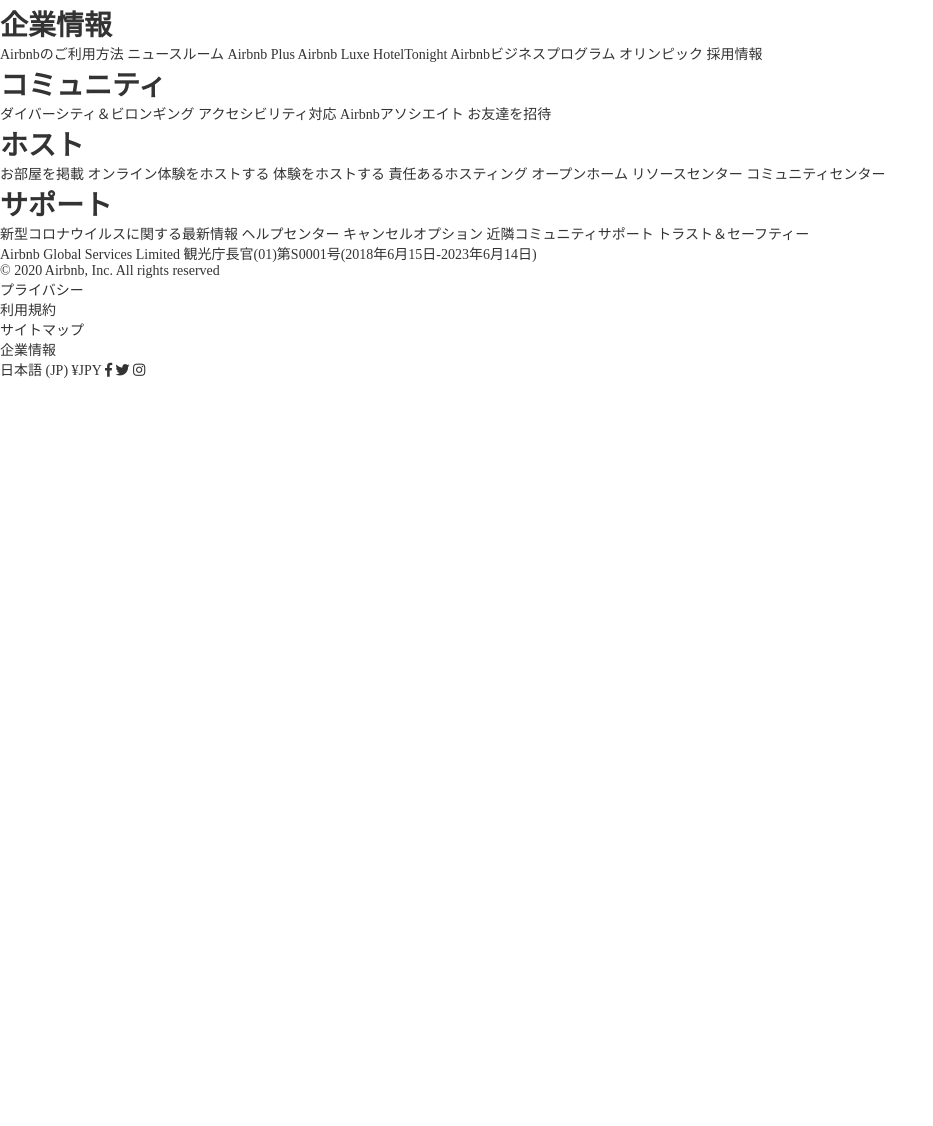
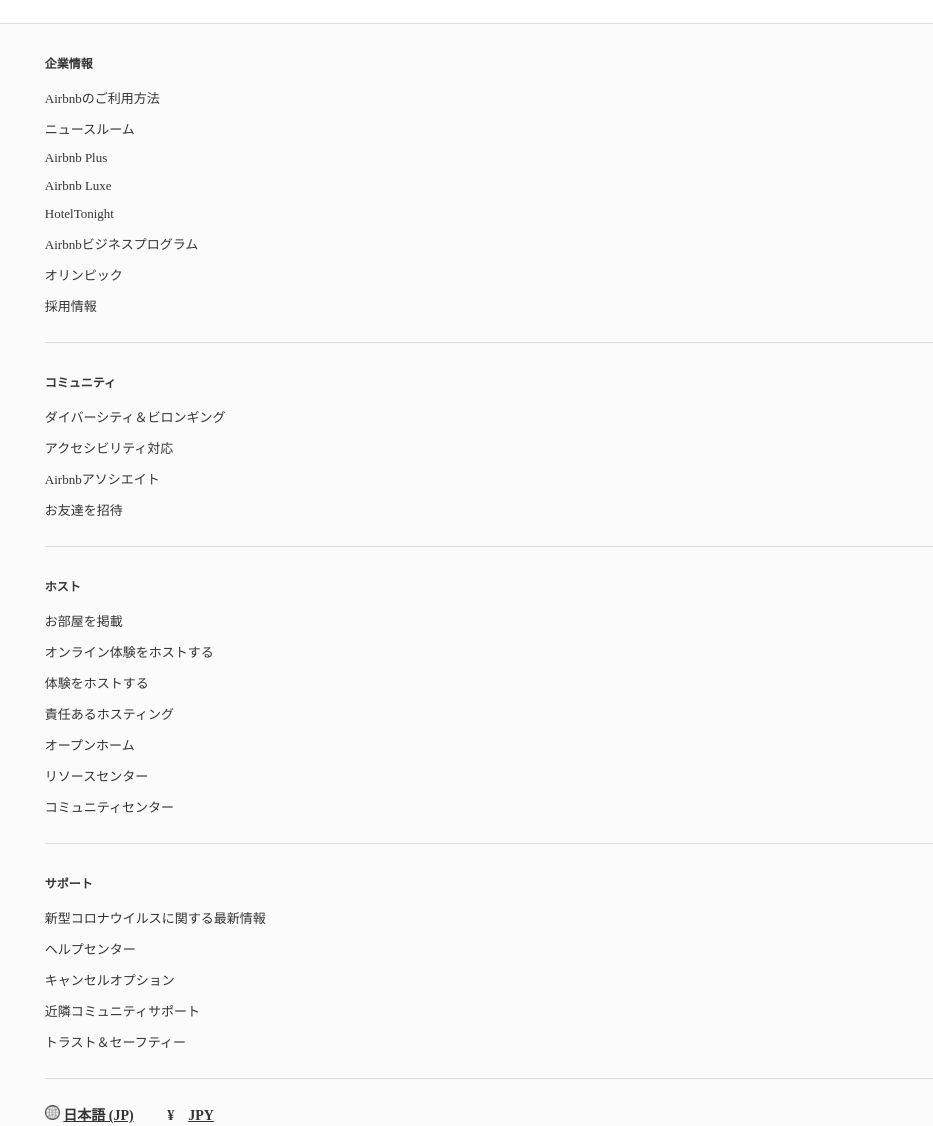
Before and after one commit to B0elena/Airbnb, a plain HTML site: page index.html in a window 1280 px wide. Shown: the part 8929-10055 px from the top of the page, without its empty margins (0-933 px from the left). Before the commit the page ends 9308 px from the top, so only its background shows below. Drawn offline with Linux system fonts and the light colour scheme.

Commit message:
CSS記述

```diff
--- a/index.html
+++ b/index.html
@@ -228,69 +228,80 @@
   </main>
   <footer>
     <!-- リンク -->
-    <div>
-      <div>
+    <div class="footer-info-a">
+      <nav class="company-info">
         <h1>企業情報</h1>
-        <a href="#">Airbnbのご利用方法</a>
-        <a href="#">ニュースルーム</a>
-        <a href="#">Airbnb Plus</a>
-        <a href="#">Airbnb Luxe</a>
-        <a href="#">HotelTonight</a>
-        <a href="#">Airbnbビジネスプログラム</a>
-        <a href="#">オリンピック</a>
-        <a href="#">採用情報</a>
-      </div>
-      <div>
+        <ul>
+          <li><a href="#">Airbnbのご利用方法</a></li>
+          <li><a href="#">ニュースルーム</a></li>
+          <li><a href="#">Airbnb Plus</a></li>
+          <li><a href="#">Airbnb Luxe</a></li>
+          <li><a href="#">HotelTonight</a></li>
+          <li><a href="#">Airbnbビジネスプログラム</a></li>
+          <li><a href="#">オリンピック</a></li>
+          <li><a href="#">採用情報</a></li>
+        </ul>
+      </nav>
+      <nav class="community-info">
         <h1>コミュニティ</h1>
-        <a href="#">ダイバーシティ＆ビロンギング</a>
-        <a href="#">アクセシビリティ対応</a>
-        <a href="#">Airbnbアソシエイト</a>
-        <a href="#">お友達を招待</a>
-      </div>
-      <div>
+        <ul>
+          <li><a href="#">ダイバーシティ＆ビロンギング</a></li>
+          <li><a href="#">アクセシビリティ対応</a></li>
+          <li><a href="#">Airbnbアソシエイト</a></li>
+          <li><a href="#">お友達を招待</a></li>
+        </ul>
+      </nav>
+      <nav class="host-info">
         <h1>ホスト</h1>
-        <a href="#">お部屋を掲載</a>
-        <a href="#">オンライン体験をホストする</a>
-        <a href="#">体験をホストする</a>
-        <a href="#">責任あるホスティング</a>
-        <a href="#">オープンホーム</a>
-        <a href="#">リソースセンター</a>
-        <a href="#">コミュニティセンター</a>
-      </div>
-      <div>
+        <ul>
+          <li><a href="#">お部屋を掲載</a></li>
+          <li><a href="#">オンライン体験をホストする</a></li>
+          <li><a href="#">体験をホストする</a></li>
+          <li><a href="#">責任あるホスティング</a></li>
+          <li><a href="#">オープンホーム</a></li>
+          <li><a href="#">リソースセンター</a></li>
+          <li><a href="#">コミュニティセンター</a></li>
+        </ul>
+      </nav>
+      <nav class="support-info">
         <h1>サポート</h1>
-        <a href="#">新型コロナウイルスに関する最新情報</a>
-        <a href="#">ヘルプセンター</a>
-        <a href="#">キャンセルオプション</a>
-        <a href="#">近隣コミュニティサポート</a>
-        <a href="#">トラスト＆セーフティー</a>
-      </div>
+        <ul>
+          <li><a href="#">新型コロナウイルスに関する最新情報</a></li>
+          <li><a href="#">ヘルプセンター</a></li>
+          <li><a href="#">キャンセルオプション</a></li>
+          <li><a href="#">近隣コミュニティサポート</a></li>
+          <li><a href="#">トラスト＆セーフティー</a></li>
+        </ul>
+      </nav>
     </div>
     <!-- リンク -->
     <!-- コピーライトなど -->
-    <div>
-      <div>
+    <div class="footer-info-b">
+      <div class="jp">
+        <img src="img/a-image13.png" alt="" width="15px" height="15px">
+        <a href="#"><span>日本語 (JP)</span></a>
+        <a href="#">¥　<span>JPY</span></a>
+      </div>
+      <div class="agsl">
         <a href="#">
-          <div>Airbnb Global Services Limited
-          観光庁長官(01)第S0001号(2018年6月15日-2023年6月14日)</div>
+          <div>Airbnb Global Services Limited</div>
+          <div>観光庁長官(01)第S0001号(2018年6月15日-2023年6月14日)</div>
         </a>
       </div>
-      <div>
+      <div class="copyright">
         <p>© 2020 Airbnb, Inc. All rights reserved</p>
         <ul>
           <li><a href="#">プライバシー</a></li>
-          <li><a href="#">利用規約</a></li>
-          <li><a href="#">サイトマップ</a></li>
-          <li><a href="#">企業情報</a></li>
+          <li>・<a href="#">利用規約</a></li>
+          <li>・<a href="#">サイトマップ</a></li>
+          <li>・<a href="#">企業情報</a></li>
         </ul>
       </div>
     </div>
     <div>
-      <a href="#">日本語 (JP)</a>
-      <a href="#">¥JPY</a>
-      <a href="#"><i class="fab fa-facebook-f"></i></a>
-      <a href="#"><i class="fab fa-twitter"></i></a>
-      <a href="#"><i class="fab fa-instagram"></i></a>
+      <!-- <a href="#"><i class="fab fa-facebook-f"></i></a> -->
+      <!-- <a href="#"><i class="fab fa-twitter"></i></a> -->
+      <!-- <a href="#"><i class="fab fa-instagram"></i></a> -->
     </div>
     <!-- コピーライトなど -->
   </footer>
--- a/stylesheet/index.css
+++ b/stylesheet/index.css
@@ -352,10 +352,6 @@ button {
   border-bottom: 1px solid #eee;
 }
 
-.question-b {
-
-}
-
 .question-b > h2 {
   font-size: 24px;
   color: #444;
@@ -410,11 +406,11 @@ button {
 
 /* 収益化してみますか？ */
 .start {
-  margin-bottom: 30px;
+  margin-bottom: 50px;
 }
 
 .start-a {
-  background-image: url(../img/a-image10.jpg);
+  background-image: url(../img/a-image12.jpg);
   height: 370px;
 }
 
@@ -444,4 +440,121 @@ button {
 /* メイン */
 
 /* フッター */
+/* リンク */
+footer {
+  border-top: 1px solid #ddd;
+  background: rgb(251, 251, 251);
+}
+
+.footer-info-a {
+  width: 93%;
+  margin: auto;
+}
+
+.company-info {
+  display: flex;
+  flex-direction: column;
+  padding: 30px 0 15px;
+  border-bottom: 1px solid #ddd;
+}
+
+.company-info > h1 {
+  font-size: 12px;
+  font-weight: bold;
+  margin-bottom: 16px;
+}
+
+.company-info li {
+  font-size: 13px;
+  margin-bottom: 12px;
+}
+
+.community-info {
+  display: flex;
+  flex-direction: column;
+  padding: 30px 0 15px;
+  border-bottom: 1px solid #ddd;
+}
+
+.community-info > h1 {
+  font-size: 12px;
+  font-weight: bold;
+  margin-bottom: 16px;
+}
+
+.community-info li {
+  font-size: 13px;
+  margin-bottom: 12px;
+}
+
+.host-info {
+  display: flex;
+  flex-direction: column;
+  padding: 30px 0 15px;
+  border-bottom: 1px solid #ddd;
+}
+
+.host-info > h1 {
+  font-size: 12px;
+  font-weight: bold;
+  margin-bottom: 16px;
+}
+
+.host-info li {
+  font-size: 13px;
+  margin-bottom: 12px;
+}
+
+.support-info {
+  display: flex;
+  flex-direction: column;
+  padding: 30px 0 15px;
+  border-bottom: 1px solid #ddd;
+}
+
+.support-info > h1 {
+  font-size: 12px;
+  font-weight: bold;
+  margin-bottom: 16px;
+}
+
+.support-info li {
+  font-size: 13px;
+  margin-bottom: 12px;
+}
+/* リンク */
+
+/* コピーライト */
+.footer-info-b {
+  width: 93%;
+  margin: 25px auto ;
+}
+
+.jp {
+  margin: 20px 0;
+}
+
+.jp > a {
+  margin-right: 30px;
+  font-weight: bold;
+}
+
+.jp > a > span {
+  text-decoration: underline;
+}
+
+.agsl div {
+  display: inline;
+  font-size: 13px;
+}
+
+.copyright {
+  font-size: 13px;
+}
+
+.copyright > ul {
+  display: flex;
+  font-size: 14px;
+}
+/* コピーライト */
 /* フッター */
```
Also changed, not shown: img/a-image12.jpg (added), img/a-image13.png (added), 1 other file.
